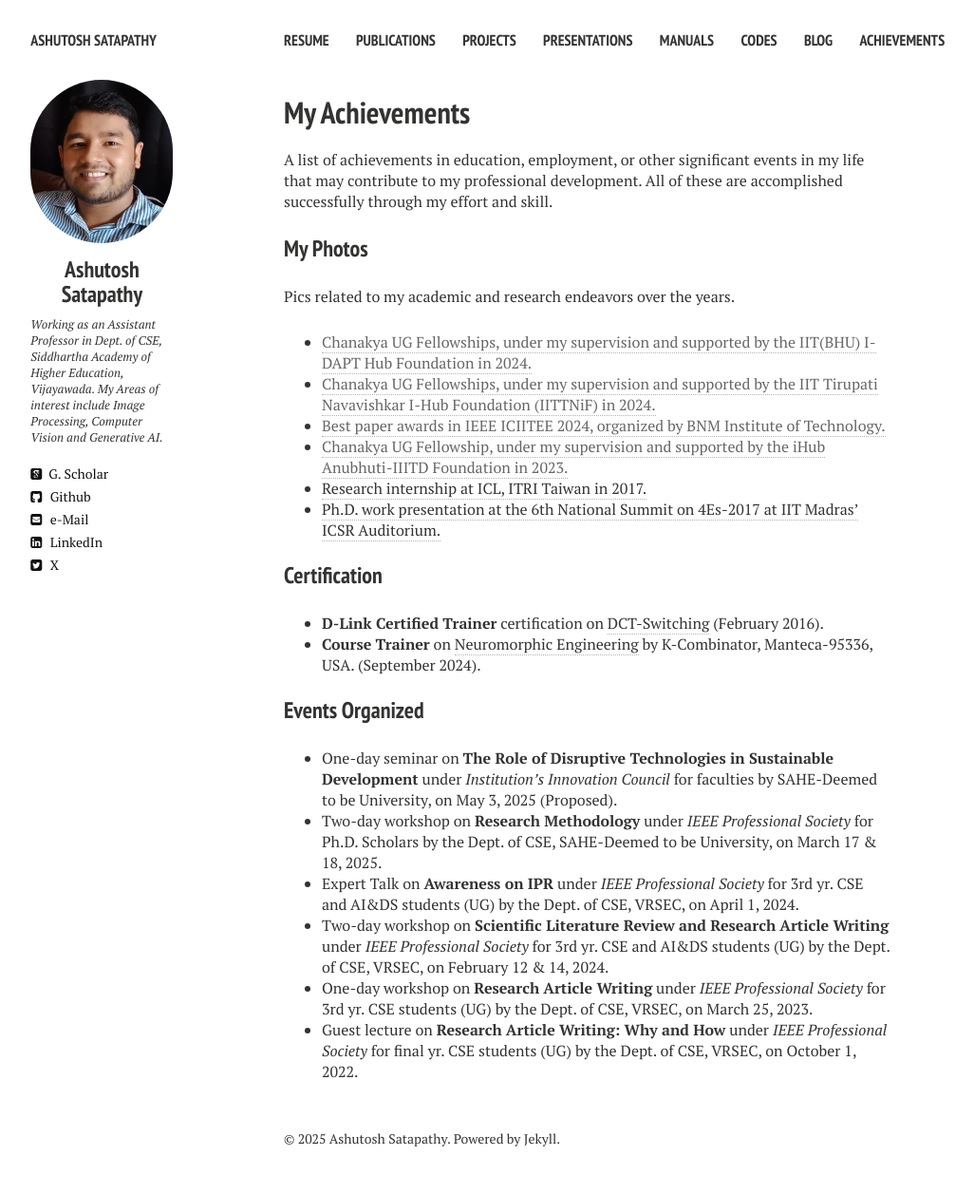
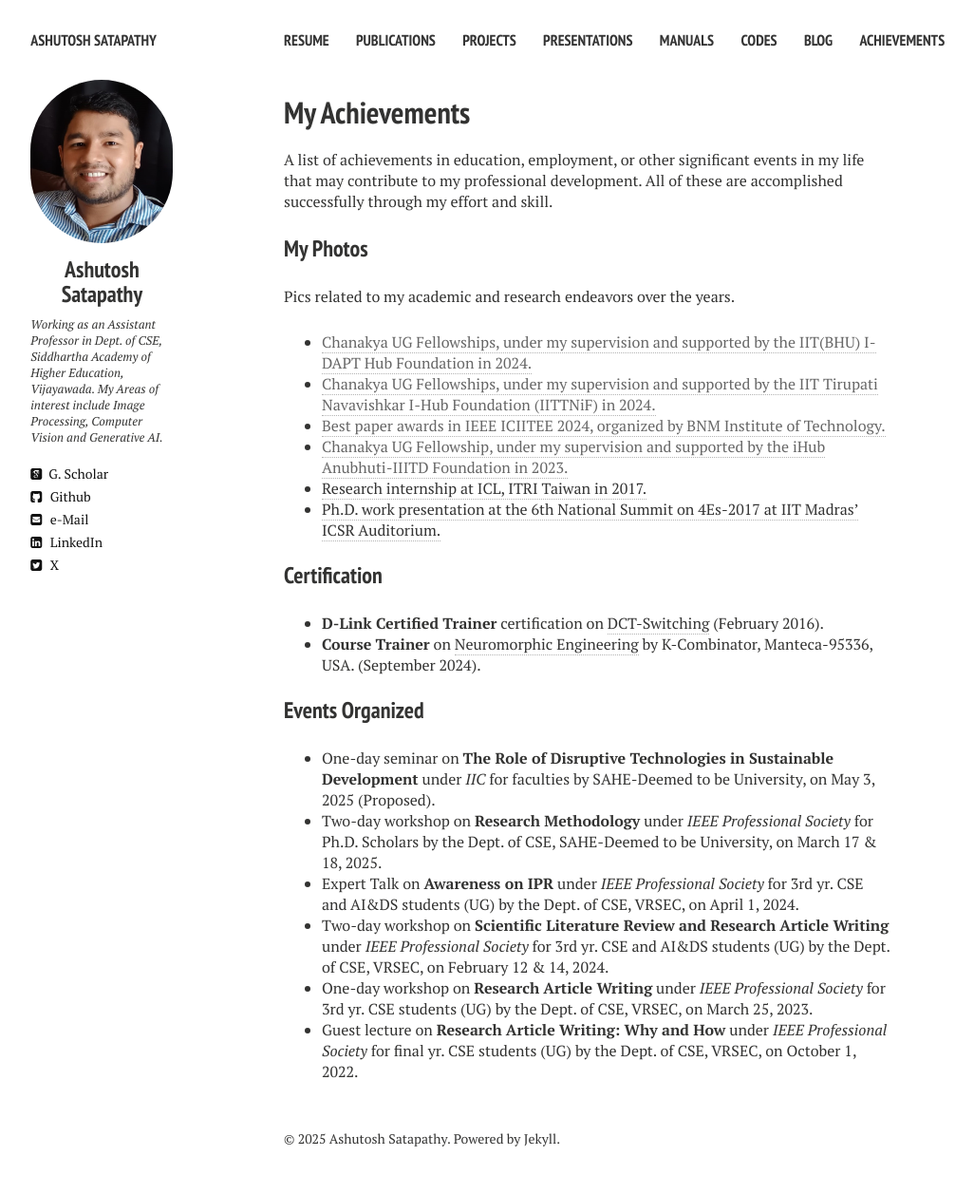
Before and after one commit to ashutoshsatapathy1990/ashutoshsatapathy1990.github.io, a Jekyll site: the page built from achievement.md, in a window 1280 px wide. Shown: the whole page at 95% size, without its empty margins (21-1047 px from the left). Built offline with Jekyll 4.4.1, drawn with Linux system fonts in a browser that asks for light colours; nearby versions of some CDN libraries.

Commit message:
Update achievement.md

```diff
--- a/achievement.md
+++ b/achievement.md
@@ -26,7 +26,7 @@ Pics related to my academic and research endeavors over the years.
 
 ### Events Organized
 
-* One-day seminar on **The Role of Disruptive Technologies in Sustainable Development** under _Institution's Innovation Council_ for faculties by SAHE-Deemed to be University, on May 3, 2025 (Proposed).
+* One-day seminar on **The Role of Disruptive Technologies in Sustainable Development** under _IIC_ for faculties by SAHE-Deemed to be University, on May 3, 2025 (Proposed).
 * Two-day workshop on **Research Methodology** under _IEEE Professional Society_ for Ph.D. Scholars by the Dept. of CSE, SAHE-Deemed to be University, on March 17 & 18, 2025.
 * Expert Talk on **Awareness on IPR** under _IEEE Professional Society_ for 3rd yr. CSE and AI&DS students (UG) by the Dept. of CSE, VRSEC, on April 1, 2024.
 * Two-day workshop on **Scientific Literature Review and Research Article Writing** under _IEEE Professional Society_ for 3rd yr. CSE and AI&DS students (UG) by the Dept. of CSE, VRSEC, on February 12 & 14, 2024.
```
